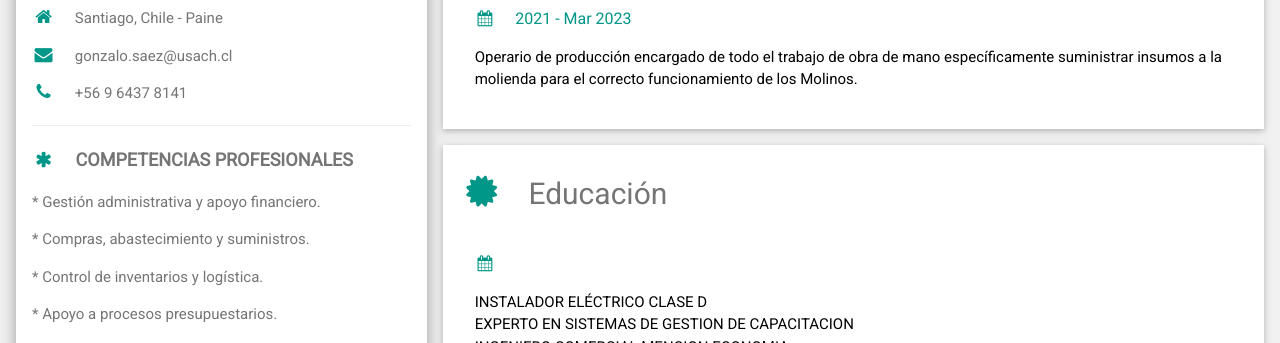
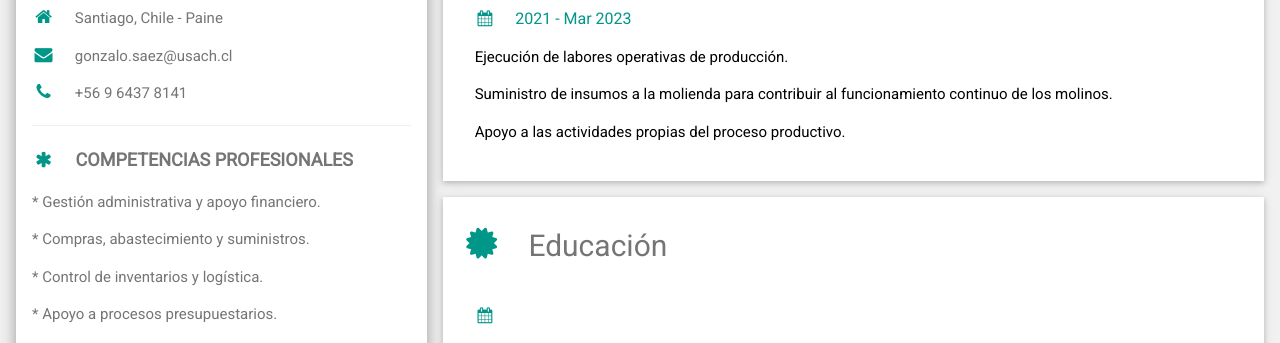
Before and after one commit to myrgon1983/Myrgon, a plain HTML site: page index.html in a window 1280 px wide. Shown: the part 808-1151 px from the top of the page. Drawn offline with nearby package versions, Linux system fonts and the light colour scheme.

Commit message:
Revise production worker job description
Updated job description to clarify responsibilities.

```diff
--- a/index.html
+++ b/index.html
@@ -197,7 +197,13 @@ Revisión y validación de compras conforme a las necesidades del área, las can
 </h6>
 
 <p>
-Operario de producción encargado de todo el trabajo de obra de mano específicamente suministrar insumos a la molienda para el correcto funcionamiento de los Molinos.
+Ejecución de labores operativas de producción.
+</p>
+<p>
+Suministro de insumos a la molienda para contribuir al funcionamiento continuo de los molinos.
+</p>
+<p>
+Apoyo a las actividades propias del proceso productivo.
 </p>
 
 <br>
```
